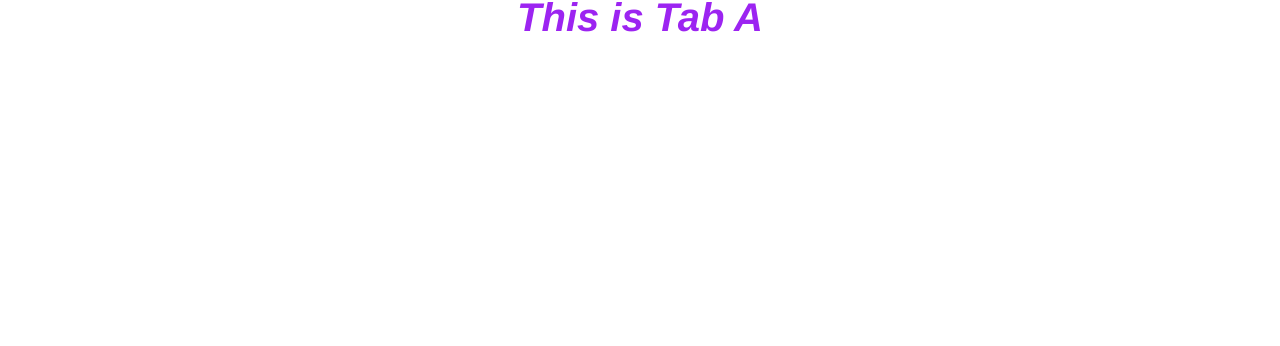
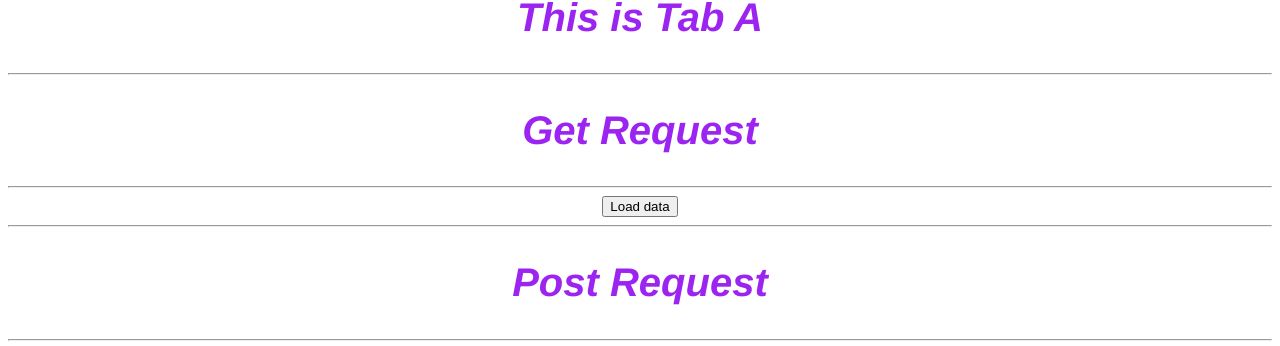
Before and after one commit to Samiul-Ahmed-96/vue-js-explore, a Vue app: page / in a window 1280 px wide. Shown: the part 6702-7048 px from the top of the page. Before the commit the page ends 6775 px from the top, so only its background shows below. Built offline with nearby package versions, Linux system fonts and the light colour scheme.

Commit message:
More Topics

```diff
--- a/package.json
+++ b/package.json
@@ -9,7 +9,8 @@
   },
   "dependencies": {
     "core-js": "^3.8.3",
-    "vue": "^3.2.13"
+    "vue": "^3.2.13",
+    "vue-axios": "^3.4.1"
   },
   "devDependencies": {
     "@babel/core": "^7.12.16",
--- a/src/App.vue
+++ b/src/App.vue
@@ -34,6 +34,7 @@
   <TabA v-if="activeTab === 'TabA'" />
   <TabB v-if="activeTab === 'TabB'" />
   <TabC v-if="activeTab === 'TabC'" />
+  <Request />
 </template>
 
 <script>
@@ -46,6 +47,7 @@ import Slots from "./components/Slots.vue";
 import TabA from "./components/TabA.vue";
 import TabB from "./components/TabB.vue";
 import TabC from "./components/TabC.vue";
+import Request from "./components/Request.vue";
 
 export default {
   name: "App",
@@ -59,6 +61,7 @@ export default {
     TabA,
     TabB,
     TabC,
+    Request,
   },
   data() {
     return {
--- /dev/null
+++ b/src/components/Request.vue
@@ -0,0 +1,44 @@
+<template>
+  <hr />
+  <h2>Get Request</h2>
+  <hr />
+  <div>
+    <button @click="loadData">Load data</button>
+  </div>
+  <div class="posts">
+    <div v-for="post in posts" :key="post.id" class="post">
+      <h3>{{ post.id }}</h3>
+      <h4>{{ post?.title }}</h4>
+    </div>
+  </div>
+  <hr />
+  <h2>Post Request</h2>
+  <hr />
+</template>
+
+<script>
+import axios from "axios";
+export default {
+  name: "request- area",
+  data() {
+    return {
+      posts: [],
+    };
+  },
+  methods: {
+    loadData() {
+      axios
+        .get("https://jsonplaceholder.typicode.com/posts")
+        .then((res) => {
+          console.log(res.data);
+          this.posts = res.data;
+        })
+        .catch((err) => {
+          console.log(err);
+        });
+    },
+  },
+};
+</script>
+
+<style scoped></style>
--- a/src/components/TabB.vue
+++ b/src/components/TabB.vue
@@ -6,7 +6,7 @@
 
 <script>
 export default {
-  name: "Tab-B",
+  name: "Tab-b",
 };
 </script>
 
```
Also changed, not shown: 1 other file (tests, documents, lock files or other folders).
